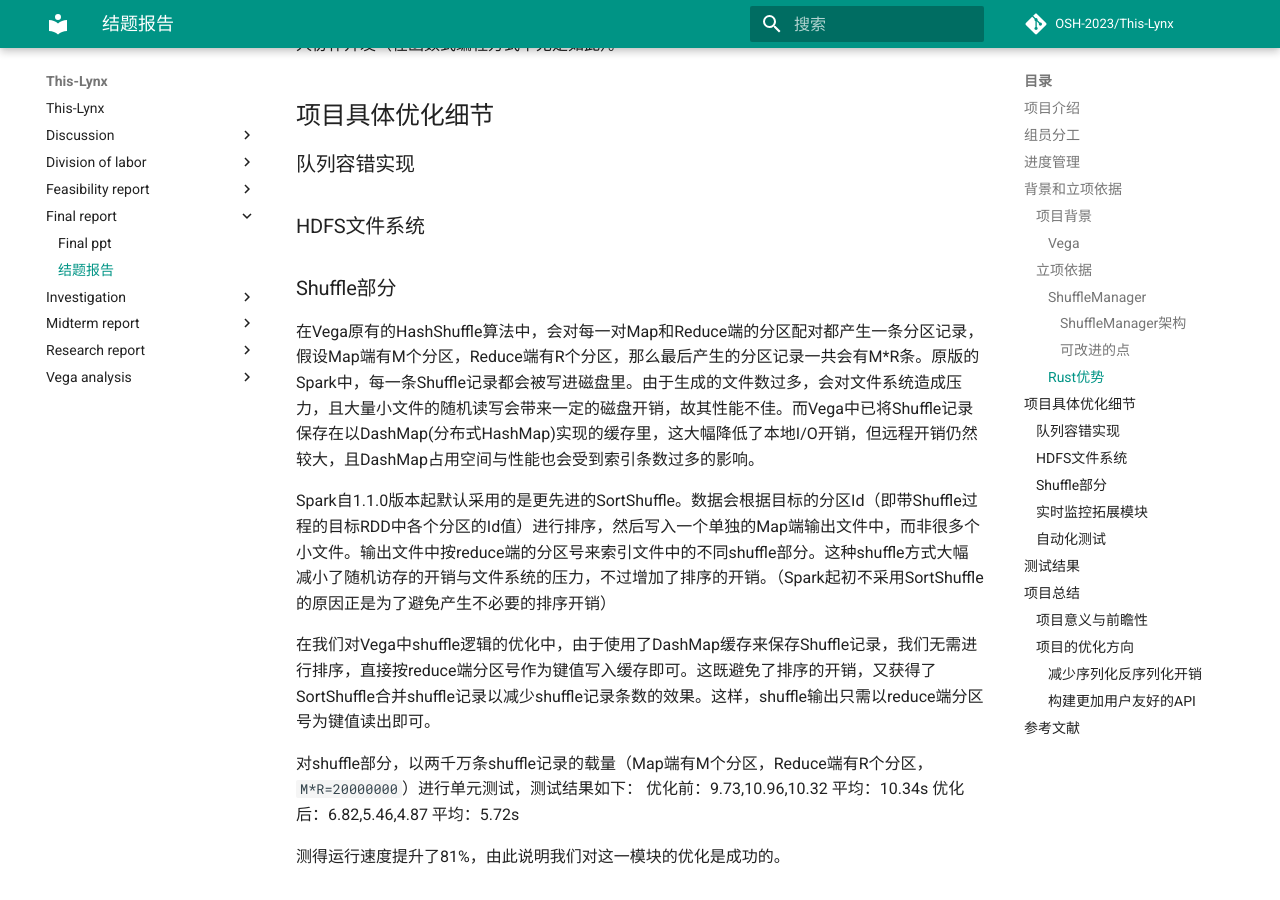
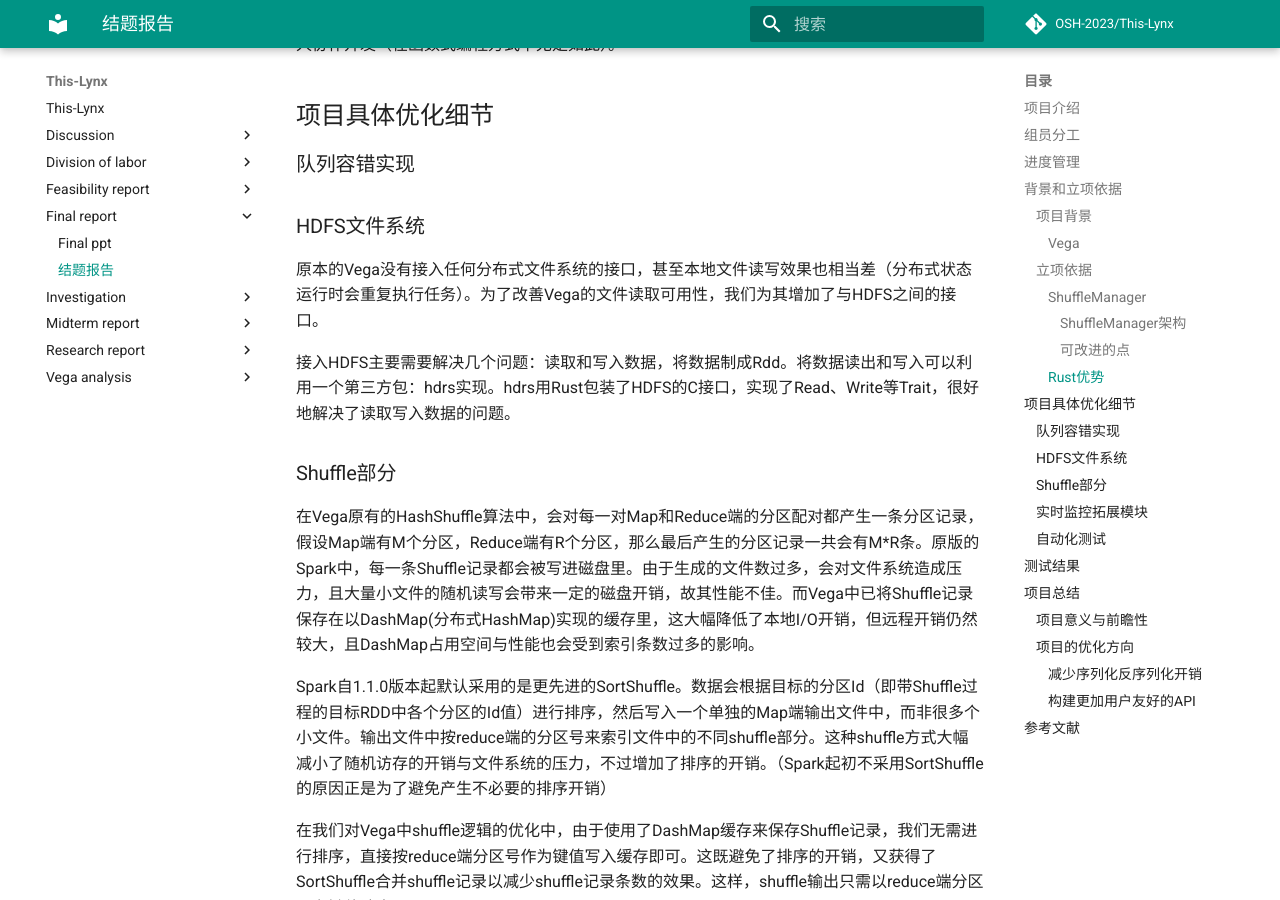
Before and after one commit to OSH-2023/This-Lynx, an MkDocs documentation site: the page built from docs/final_report/final_report.md, in a window 1280 px wide and 900 px high, scrolled down 7302 px. Built offline with MkDocs 1.6.1 and Material for MkDocs 9.7.7, drawn with Linux system fonts in a browser that asks for light colours; comment, search, counter and statistics services are not loaded.

Commit message:
Update final_report

```diff
--- a/docs/final_report/final_report.md
+++ b/docs/final_report/final_report.md
@@ -295,6 +295,9 @@ Rust为了获取安全性和高性能，对程序员施加了较多的规则，
 ### 队列容错实现
 
 ### HDFS文件系统
+原本的Vega没有接入任何分布式文件系统的接口，甚至本地文件读写效果也相当差（分布式状态运行时会重复执行任务）。为了改善Vega的文件读取可用性，我们为其增加了与HDFS之间的接口。
+
+接入HDFS主要需要解决几个问题：读取和写入数据，将数据制成Rdd。将数据读出和写入可以利用一个第三方包：hdrs实现。hdrs用Rust包装了HDFS的C接口，实现了Read、Write等Trait，很好地解决了读取写入数据的问题。
 
 
 ### Shuffle部分
```
